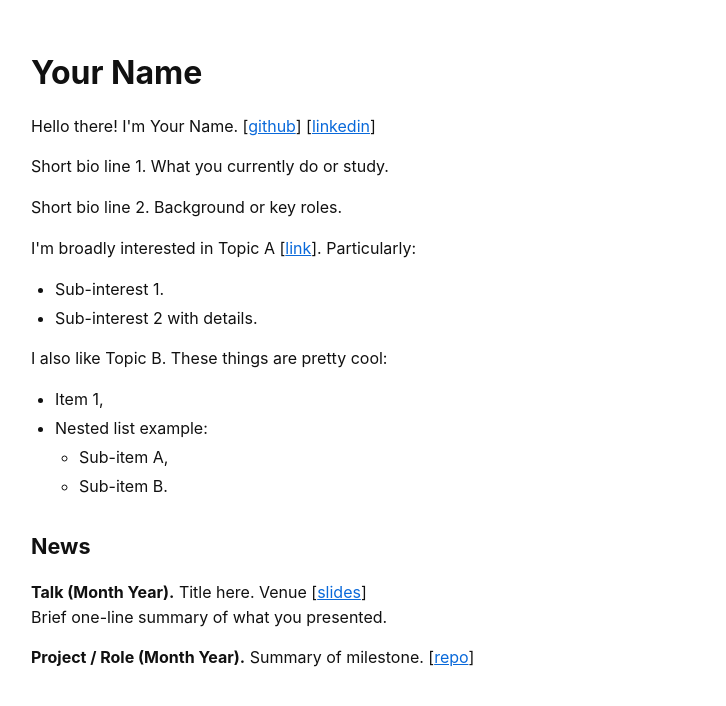
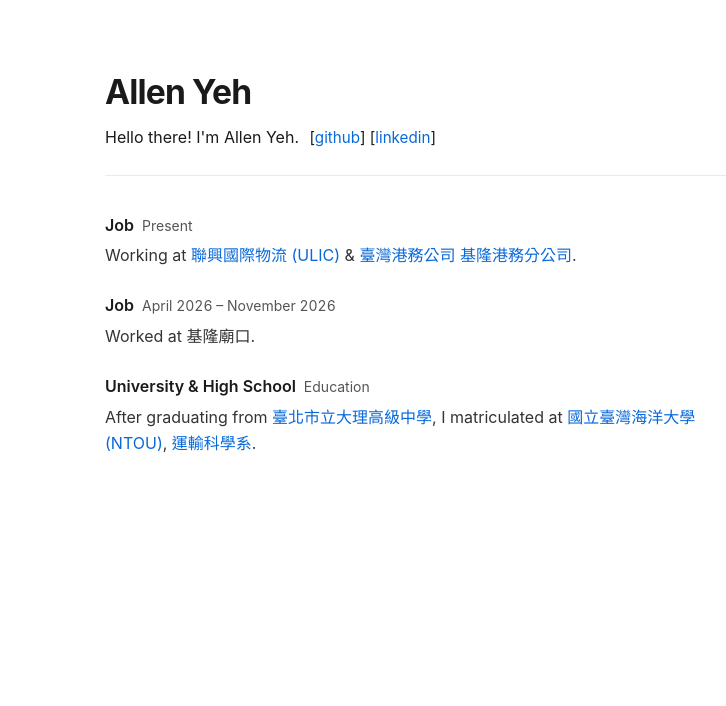
Before and after one commit to allenyeh95/allenyeh95.github.io, a plain HTML site: page index.html in a window 1280 px wide. Shown: the whole page, without its empty margins (219-945 px from the left). Drawn offline with Linux system fonts and the light colour scheme.

Commit message:
Change author name and update styles in index.html
Updated the HTML document to reflect the author's name and adjusted styles for improved layout and readability.

```diff
--- a/index.html
+++ b/index.html
@@ -1,54 +1,162 @@
 <!DOCTYPE html>
-<html lang="en">
+<html lang="zh-Hant">
 <head>
   <meta charset="UTF-8" />
   <meta name="viewport" content="width=device-width, initial-scale=1.0" />
-  <title>Your Name</title>
+  <title>Allen Yeh</title>
   <style>
+    :root {
+      --text-main: #1a1a1a;
+      --text-muted: #555555;
+      --accent: #0969da;
+      --accent-hover: #054da7;
+      --border-subtle: #eaeaea;
+      --bg-page: #ffffff;
+    }
+
+    * {
+      box-sizing: border-box;
+    }
+
     body {
-      max-width: 780px;
-      margin: 48px auto;
-      padding: 0 20px;
-      font-family: -apple-system, BlinkMacSystemFont, "Segoe UI", Roboto, Helvetica, Arial, sans-serif;
-      line-height: 1.55;
-      color: #111;
-      background: #fff;
+      max-width: 680px;
+      margin: 72px auto;
+      padding: 0 24px;
+      font-family: -apple-system, BlinkMacSystemFont, "Segoe UI", Roboto, "Noto Sans TC", "PingFang TC", "Microsoft JhengHei", sans-serif;
+      font-size: 16px;
+      line-height: 1.65;
+      color: var(--text-main);
+      background-color: var(--bg-page);
+      -webkit-font-smoothing: antialiased;
     }
-    h1 { font-size: 2rem; margin-bottom: 1rem; }
-    h2 { font-size: 1.35rem; margin-top: 2rem; margin-bottom: 0.75rem; }
-    ul { margin-top: 0.25rem; margin-bottom: 0.75rem; padding-left: 1.5rem; }
-    li { margin-bottom: 0.25rem; }
-    a { color: #0969da; }
+
+    header {
+      margin-bottom: 36px;
+      padding-bottom: 24px;
+      border-bottom: 1px solid var(--border-subtle);
+    }
+
+    h1 {
+      font-size: 2.1rem;
+      font-weight: 700;
+      letter-spacing: -0.025em;
+      margin: 0 0 12px 0;
+      line-height: 1.2;
+    }
+
+    .intro {
+      margin: 0;
+      color: var(--text-main);
+    }
+
+    .links {
+      display: inline-block;
+      margin-left: 6px;
+      font-size: 0.95rem;
+    }
+
+    a {
+      color: var(--accent);
+      text-decoration: none;
+      border-bottom: 1px solid transparent;
+      transition: color 0.15s ease, border-color 0.15s ease;
+    }
+
+    a:hover {
+      color: var(--accent-hover);
+      border-bottom-color: var(--accent-hover);
+    }
+
+    .timeline {
+      list-style: none;
+      padding: 0;
+      margin: 0;
+    }
+
+    .timeline li {
+      margin-bottom: 24px;
+    }
+
+    .item-header {
+      display: flex;
+      flex-wrap: wrap;
+      align-items: baseline;
+      gap: 8px;
+      margin-bottom: 4px;
+    }
+
+    .item-title {
+      font-weight: 600;
+      color: var(--text-main);
+    }
+
+    .item-date {
+      font-size: 0.875rem;
+      color: var(--text-muted);
+      font-variant-numeric: tabular-nums;
+    }
+
+    .item-desc {
+      margin: 0;
+      color: #333333;
+    }
+
+    @media (max-width: 480px) {
+      body {
+        margin: 40px auto;
+      }
+      h1 {
+        font-size: 1.75rem;
+      }
+    }
   </style>
 </head>
 <body>
-  <h1>Your Name</h1>
-  <p>Hello there! I'm Your Name. [<a href="https://github.com/yourhandle">github</a>] [<a href="https://linkedin.com/in/yourhandle">linkedin</a>]</p>
 
-  <p>Short bio line 1. What you currently do or study.</p>
-  <p>Short bio line 2. Background or key roles.</p>
+  <header>
+    <h1>Allen Yeh</h1>
+    <p class="intro">
+      Hello there! I'm Allen Yeh.
+      <span class="links">
+        [<a href="https://github.com/allenyeh95" target="_blank" rel="noopener">github</a>]
+        [<a href="https://www.linkedin.com/" target="_blank" rel="noopener">linkedin</a>]
+      </span>
+    </p>
+  </header>
 
-  <p>I'm broadly interested in Topic A [<a href="#">link</a>]. Particularly:</p>
-  <ul>
-    <li>Sub-interest 1.</li>
-    <li>Sub-interest 2 with details.</li>
-  </ul>
+  <main>
+    <ul class="timeline">
+      <li>
+        <div class="item-header">
+          <span class="item-title">Job</span>
+          <span class="item-date">Present</span>
+        </div>
+        <p class="item-desc">
+          Working at <a href="https://www.ulic.com.tw/" target="_blank" rel="noopener">聯興國際物流 (ULIC)</a> &amp; <a href="https://kl.twport.com.tw/" target="_blank" rel="noopener">臺灣港務公司 基隆港務分公司</a>.
+        </p>
+      </li>
 
-  <p>I also like Topic B. These things are pretty cool:</p>
-  <ul>
-    <li>Item 1,</li>
-    <li>Nested list example:
-      <ul>
-        <li>Sub-item A,</li>
-        <li>Sub-item B.</li>
-      </ul>
-    </li>
-  </ul>
+      <li>
+        <div class="item-header">
+          <span class="item-title">Job</span>
+          <span class="item-date">April 2026 – November 2026</span>
+        </div>
+        <p class="item-desc">
+          Worked at 基隆廟口.
+        </p>
+      </li>
 
-  <h2>News</h2>
-  <p><strong>Talk (Month Year).</strong> Title here. Venue [<a href="#">slides</a>]<br />
-  Brief one-line summary of what you presented.</p>
+      <li>
+        <div class="item-header">
+          <span class="item-title">University &amp; High School</span>
+          <span class="item-date">Education</span>
+        </div>
+        <p class="item-desc">
+          After graduating from <a href="https://www.tshs.tp.edu.tw/" target="_blank" rel="noopener">臺北市立大理高級中學</a>, I matriculated at <a href="https://www.ntou.edu.tw/" target="_blank" rel="noopener">國立臺灣海洋大學 (NTOU)</a>, <a href="https://tsweb.ntou.edu.tw/" target="_blank" rel="noopener">運輸科學系</a>.
+        </p>
+      </li>
+    </ul>
+  </main>
 
-  <p><strong>Project / Role (Month Year).</strong> Summary of milestone. [<a href="#">repo</a>]</p>
 </body>
 </html>
```
